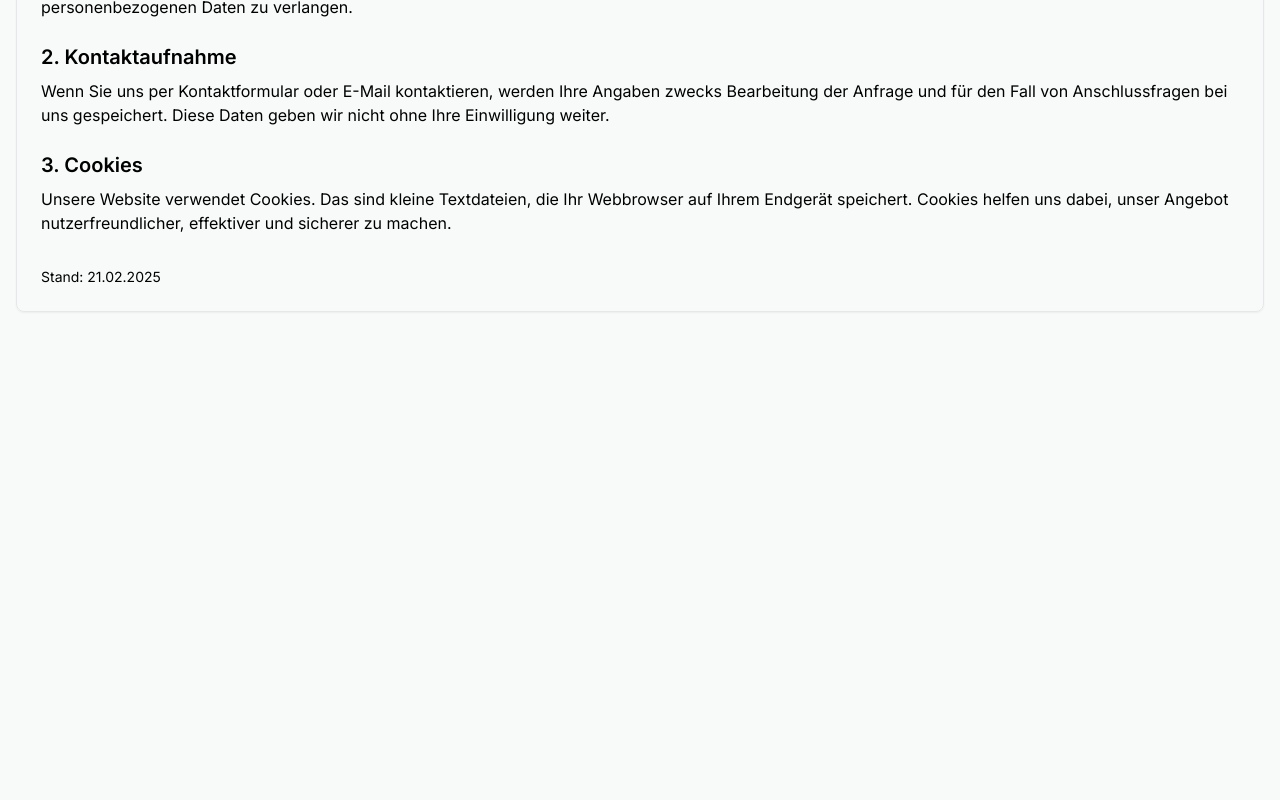
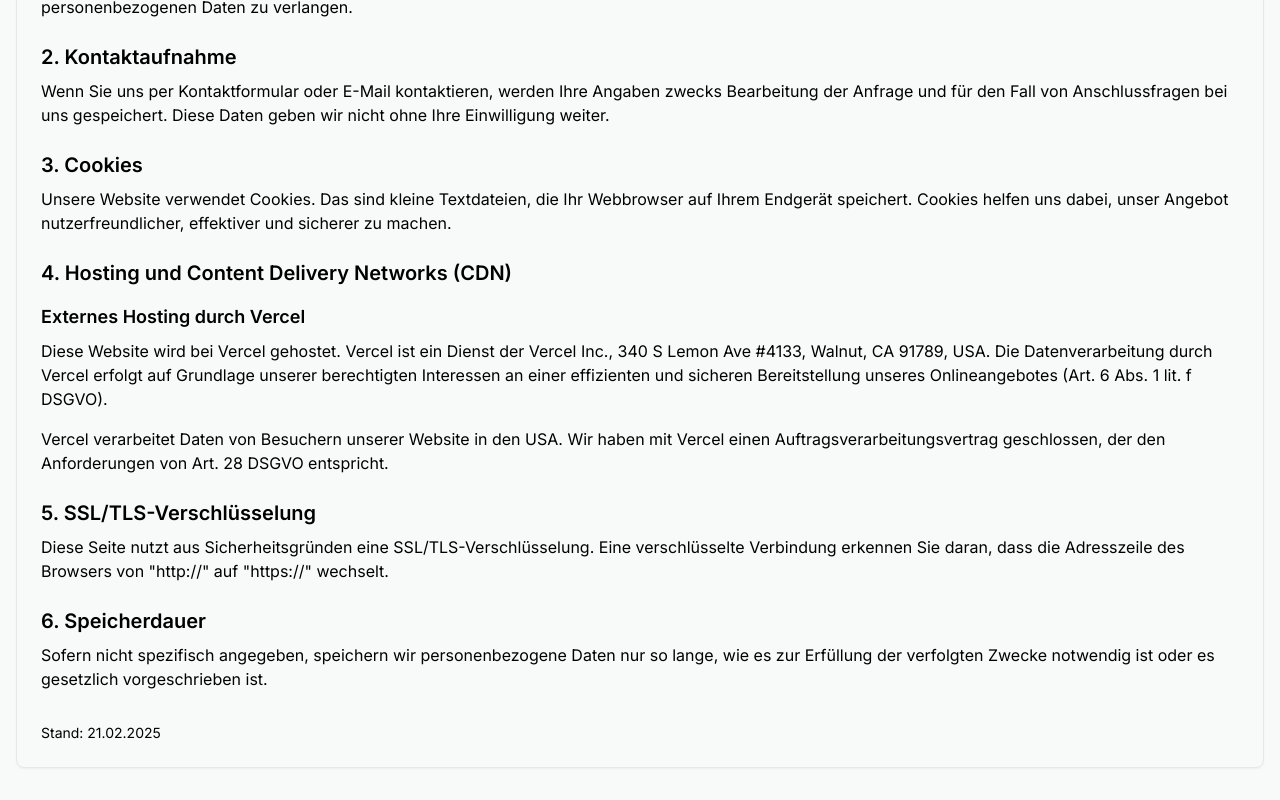
Before and after one commit to revalenz-gmbh/hoffnungsradler-duelmen, a React (Vite) app: page /datenschutz in a window 1280 px wide. Shown: the part 702-1502 px from the top of the page. Before the commit the page ends 1046 px from the top, so only its background shows below. Built offline with nearby package versions, Linux system fonts and the light colour scheme.

Commit message:
Impressum Datenschutz

```diff
--- a/src/pages/Datenschutz.tsx
+++ b/src/pages/Datenschutz.tsx
@@ -60,6 +60,30 @@ const Datenschutz = () => {
             Cookies helfen uns dabei, unser Angebot nutzerfreundlicher, effektiver und sicherer zu machen.
           </p>
 
+          <h2 className="text-xl font-semibold mt-6 mb-2">4. Hosting und Content Delivery Networks (CDN)</h2>
+          <h3 className="text-lg font-semibold mt-4 mb-2">Externes Hosting durch Vercel</h3>
+          <p className="mb-4">
+            Diese Website wird bei Vercel gehostet. Vercel ist ein Dienst der Vercel Inc., 340 S Lemon Ave #4133, Walnut, CA 91789, USA.
+            Die Datenverarbeitung durch Vercel erfolgt auf Grundlage unserer berechtigten Interessen an einer effizienten und sicheren
+            Bereitstellung unseres Onlineangebotes (Art. 6 Abs. 1 lit. f DSGVO).
+          </p>
+          <p className="mb-4">
+            Vercel verarbeitet Daten von Besuchern unserer Website in den USA. Wir haben mit Vercel einen
+            Auftragsverarbeitungsvertrag geschlossen, der den Anforderungen von Art. 28 DSGVO entspricht.
+          </p>
+
+          <h2 className="text-xl font-semibold mt-6 mb-2">5. SSL/TLS-Verschlüsselung</h2>
+          <p className="mb-4">
+            Diese Seite nutzt aus Sicherheitsgründen eine SSL/TLS-Verschlüsselung. Eine verschlüsselte Verbindung
+            erkennen Sie daran, dass die Adresszeile des Browsers von "http://" auf "https://" wechselt.
+          </p>
+
+          <h2 className="text-xl font-semibold mt-6 mb-2">6. Speicherdauer</h2>
+          <p className="mb-4">
+            Sofern nicht spezifisch angegeben, speichern wir personenbezogene Daten nur so lange, wie es zur Erfüllung der
+            verfolgten Zwecke notwendig ist oder es gesetzlich vorgeschrieben ist.
+          </p>
+
           <p className="mt-8 text-sm">
             Stand: 21.02.2025
           </p>
```
